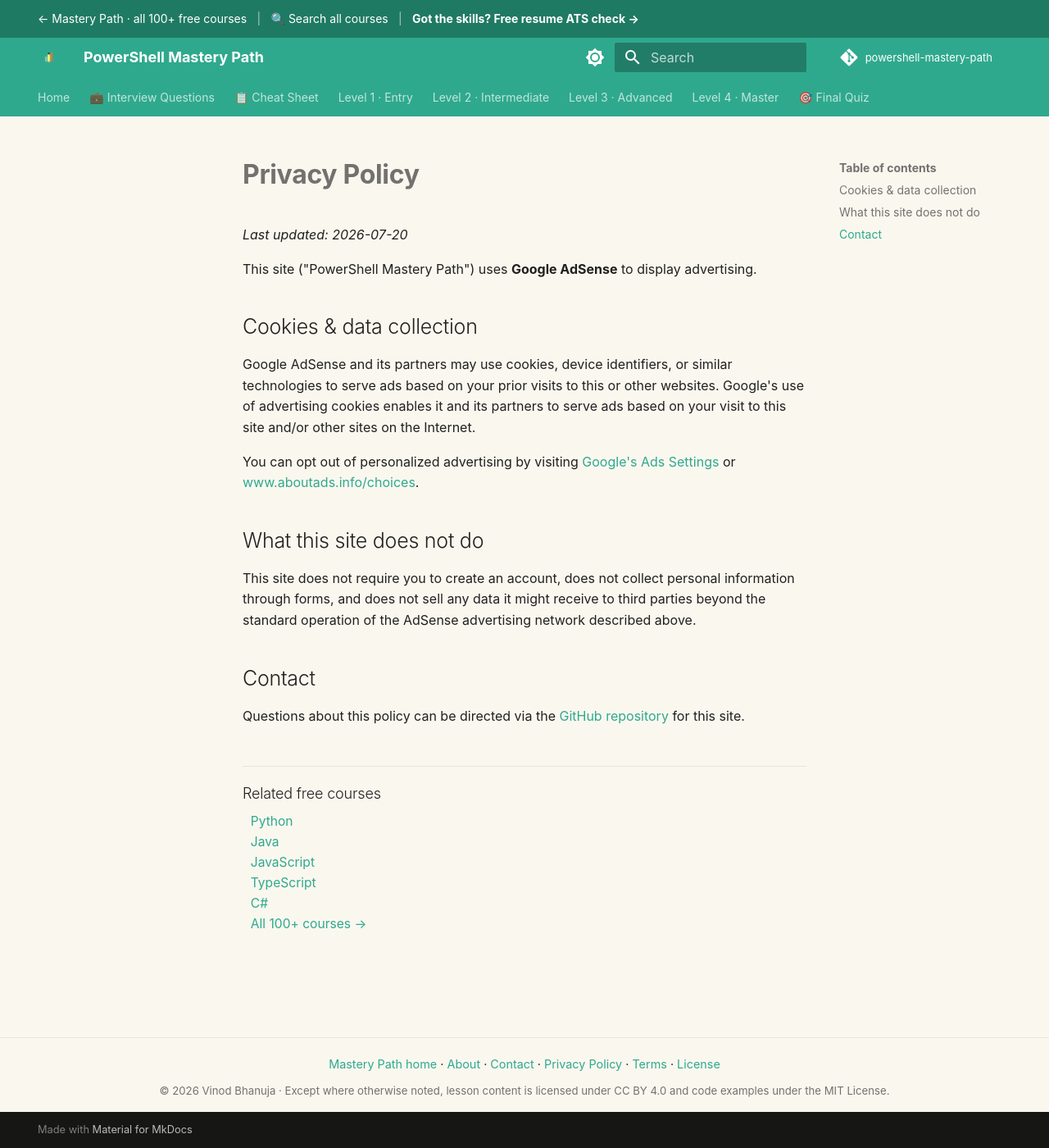
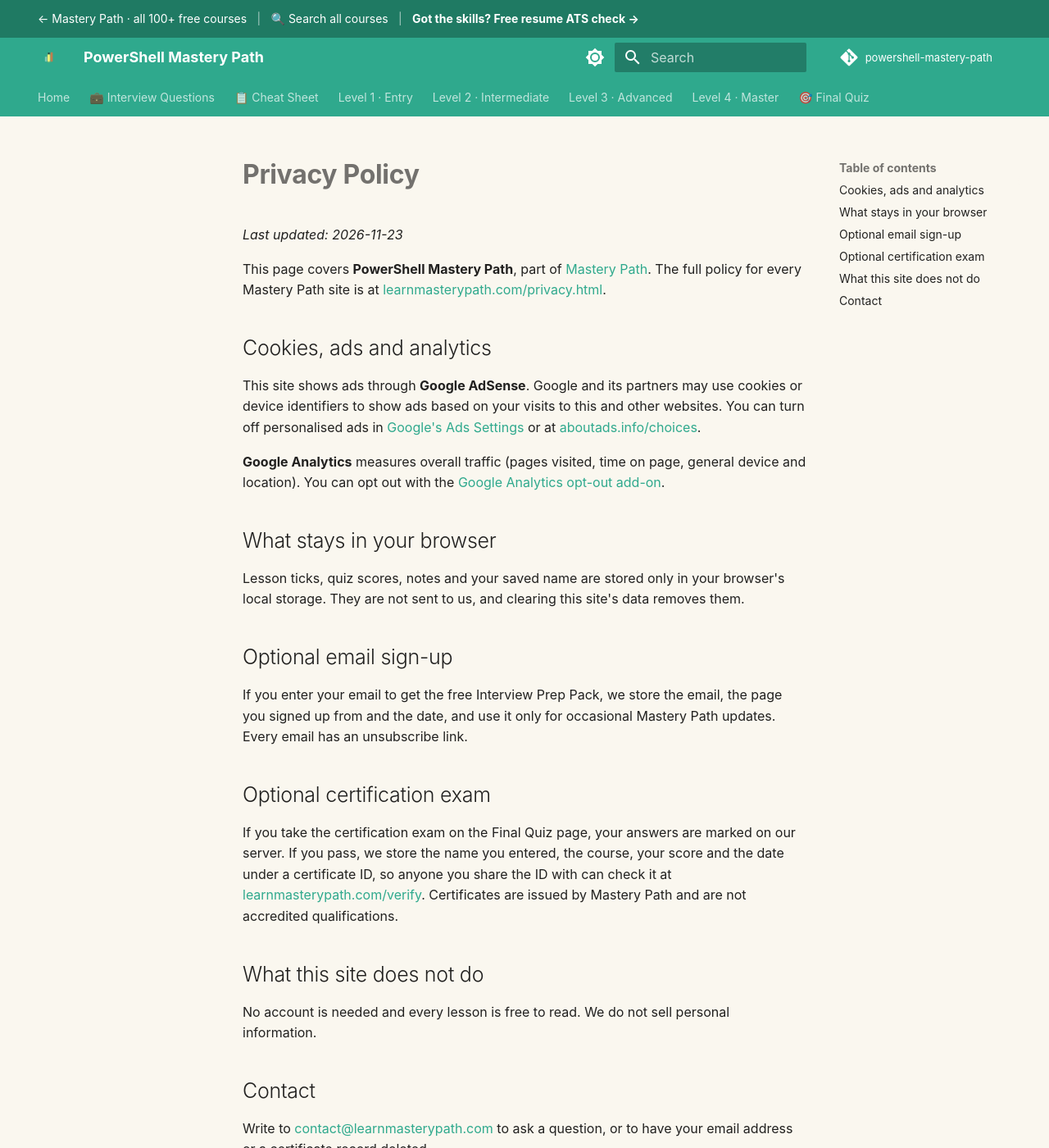
Before and after one commit to SIGILIPELLI/powershell-mastery-path, an MkDocs documentation site: the page built from docs/privacy.md, in a window 1280 px wide and 1400 px high. Shown: the whole window at 82% size. Built offline with MkDocs 1.6.1 and Material for MkDocs 9.7.7, drawn with Linux system fonts in a browser that asks for light colours; comment, search, counter and statistics services are not loaded.

Commit message:
Update privacy page: progress stays in the browser, optional email sign-up and certification exam, link to the full policy
Co-Authored-By: Claude Opus 5.5 <noreply@anthropic.com>

```diff
--- a/docs/privacy.md
+++ b/docs/privacy.md
@@ -1,33 +1,35 @@
 ---
-description: "Privacy policy for the free PowerShell Mastery Path: how Google Analytics and AdSense cookies are used, what is not collected, and how to opt out."
+description: "Privacy policy for the free PowerShell Mastery Path: cookies for ads and analytics, what stays in your browser, and the optional email sign-up and certification exam."
 ---
 
 # Privacy Policy
 
-_Last updated: 2026-07-20_
+_Last updated: 2026-11-23_
 
-This site ("PowerShell Mastery Path") uses **Google AdSense** to display advertising.
+This page covers **PowerShell Mastery Path**, part of [Mastery Path](https://learnmasterypath.com/). The full policy for every Mastery Path site is at [learnmasterypath.com/privacy.html](https://learnmasterypath.com/privacy.html).
 
-## Cookies & data collection
+## Cookies, ads and analytics
 
-Google AdSense and its partners may use cookies, device identifiers, or similar
-technologies to serve ads based on your prior visits to this or other websites.
-Google's use of advertising cookies enables it and its partners to serve ads
-based on your visit to this site and/or other sites on the Internet.
+This site shows ads through **Google AdSense**. Google and its partners may use cookies or device identifiers to show ads based on your visits to this and other websites. You can turn off personalised ads in [Google's Ads Settings](https://adssettings.google.com/) or at [aboutads.info/choices](https://www.aboutads.info/choices/).
 
-You can opt out of personalized advertising by visiting
-[Google's Ads Settings](https://adssettings.google.com/) or
-[www.aboutads.info/choices](https://www.aboutads.info/choices/).
+**Google Analytics** measures overall traffic (pages visited, time on page, general device and location). You can opt out with the [Google Analytics opt-out add-on](https://tools.google.com/dlpage/gaoptout).
+
+## What stays in your browser
+
+Lesson ticks, quiz scores, notes and your saved name are stored only in your browser's local storage. They are not sent to us, and clearing this site's data removes them.
+
+## Optional email sign-up
+
+If you enter your email to get the free Interview Prep Pack, we store the email, the page you signed up from and the date, and use it only for occasional Mastery Path updates. Every email has an unsubscribe link.
+
+## Optional certification exam
+
+If you take the certification exam on the Final Quiz page, your answers are marked on our server. If you pass, we store the name you entered, the course, your score and the date under a certificate ID, so anyone you share the ID with can check it at [learnmasterypath.com/verify](https://learnmasterypath.com/verify/). Certificates are issued by Mastery Path and are not accredited qualifications.
 
 ## What this site does not do
 
-This site does not require you to create an account, does not collect personal
-information through forms, and does not sell any data it might receive to third
-parties beyond the standard operation of the AdSense advertising network
-described above.
+No account is needed and every lesson is free to read. We do not sell personal information.
 
 ## Contact
 
-Questions about this policy can be directed via the
-[GitHub repository](https://github.com/SIGILIPELLI/powershell-mastery-path) for this
-site.
+Write to [contact@learnmasterypath.com](mailto:contact@learnmasterypath.com) to ask a question, or to have your email address or a certificate record deleted.
```
